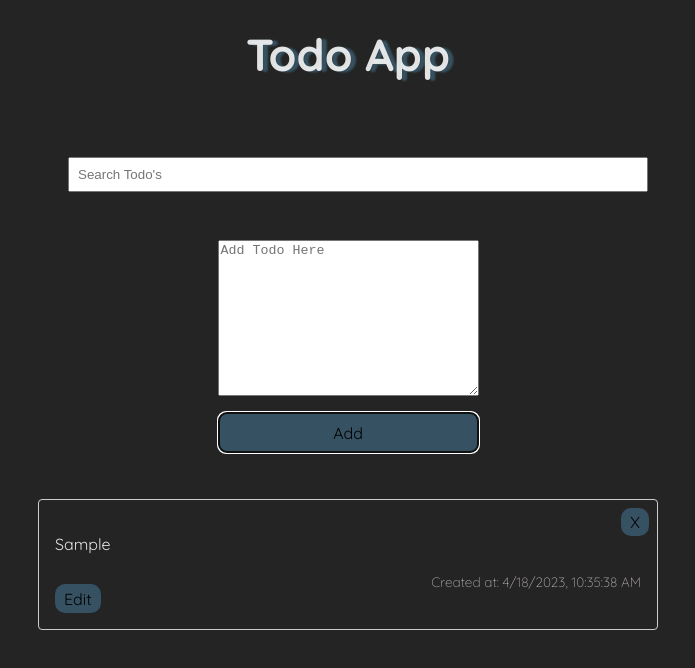
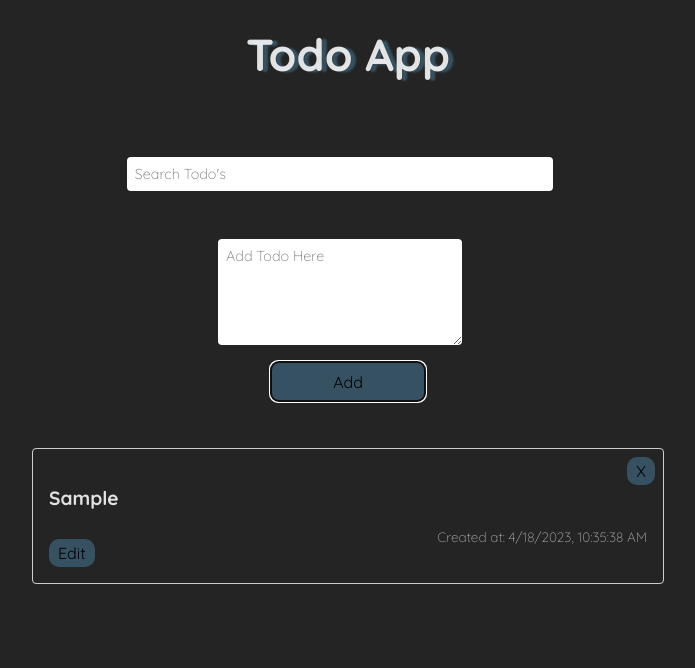
Before and after one commit to jayw1112/todo-list-app, a React (Vite) app: page / in a window 1280 px wide. Both pictures are taken after typing "Sample" into the empty fields and a click on the button "Add". Shown: the top 668 px of the page, without its empty margins (292-987 px from the left). Built offline with nearby package versions, Linux system fonts and the light colour scheme.

Commit message:
added styles

```diff
--- a/src/components/AddBox.jsx
+++ b/src/components/AddBox.jsx
@@ -29,10 +29,10 @@ const AddBox = ({ addTodo }) => {
     <div className={classes.container}>
       <form onSubmit={handleSubmit}>
         <textarea
-          name='textBox'
+          className={classes.textBox}
           id='textBox'
           cols='30'
-          rows='10'
+          rows='5'
           placeholder='Add Todo Here'
           value={text}
           onChange={handleChange}
--- a/src/components/AddBox.module.css
+++ b/src/components/AddBox.module.css
@@ -27,7 +27,7 @@ form {
   background-color: var(--blue);
   cursor: pointer;
   transition: border-color 0.25s;
-  width: 100%;
+  width: 60%;
 }
 button:hover {
   border-color: #727279;
@@ -37,3 +37,18 @@ button:focus,
 button:focus-visible {
   outline: 4px auto -webkit-focus-ring-color;
 }
+
+.textBox {
+  /* width: 60%; */
+  padding: 0.5rem;
+  border: 1px none var(--blue);
+  border-radius: 4px;
+  margin-right: 1rem;
+  font-size: 0.9rem;
+  font-weight: 300;
+  font-family: inherit;
+}
+
+.textBox:focus {
+  outline: 2px solid var(--blue);
+}
--- a/src/components/Search.module.css
+++ b/src/components/Search.module.css
@@ -4,7 +4,7 @@
   align-items: center;
   justify-content: center;
   margin: 2rem auto;
-  width: 100%;
+  width: 70%;
   max-width: 600px;
   padding: 1rem 20px;
   /* font-size: 2rem; */
@@ -13,4 +13,14 @@
 input {
   width: 35rem;
   padding: 0.5rem;
+  border: 1px none #ccc;
+  border-radius: 4px;
+  margin-right: 1rem;
+  font-size: 0.9rem;
+  font-weight: 300;
+  font-family: inherit;
 }
+
+input:focus {
+  outline: 2px solid var(--blue);
+}
--- a/src/components/Todo.jsx
+++ b/src/components/Todo.jsx
@@ -68,13 +68,14 @@ const Todo = ({
       {isEditing ? (
         <input
           type='text'
+          className={classes.todoInput}
           defaultValue={text}
           onChange={changeHandler}
           //   onBlur={cancelHandler}
           onKeyDown={enterHandler}
         />
       ) : (
-        <p>{text}</p>
+        <p className={classes.todoText}>{text}</p>
       )}
       <p className={classes.stamp}>
         {!isEdited ? 'Created' : 'Edited'} at:{' '}
@@ -84,7 +85,9 @@ const Todo = ({
         <button onClick={editHandler}>Edit</button>
       ) : (
         <div>
-          <button onClick={saveHandler}>Save</button>
+          <button onClick={saveHandler} className={classes.saveButton}>
+            Save
+          </button>
           <button onClick={cancelHandler}>Cancel</button>
         </div>
       )}
--- a/src/components/Todo.module.css
+++ b/src/components/Todo.module.css
@@ -49,3 +49,17 @@ button:focus,
 button:focus-visible {
   outline: 4px auto -webkit-focus-ring-color;
 } */
+
+.saveButton {
+  margin-right: 0.32rem;
+}
+
+.todoText {
+  font-size: 1.2rem;
+  font-weight: 700;
+  margin-bottom: 0.5rem;
+}
+
+.todoInput {
+  font-size: 1rem;
+}
```
Also changed, not shown: src/components/DraggableTodo.jsx (deleted, +0 -20 lines), src/components/DroppableTodoContainer.jsx (deleted, +0 -19 lines).
